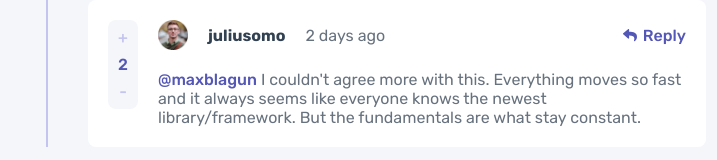
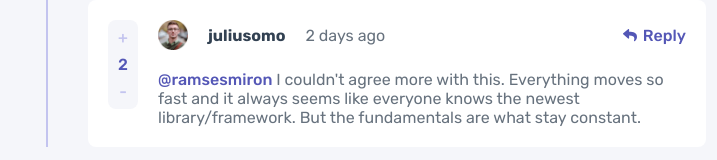
Before and after one commit to hendrixejegi/interactive-comments-section, a React (Vite) app: page / in a window 1280 px wide. Shown: the part 533-693 px from the top of the page, without its empty margins (284-1001 px from the left). Built offline with nearby package versions, Linux system fonts and the light colour scheme.

Commit message:
implement upvote feature to increadse vote when user clicks the upvote button

```diff
--- a/src/App.jsx
+++ b/src/App.jsx
@@ -11,13 +11,18 @@ export default function App() {
     <main>
       {comments.map(comment => {
         const { replies } = comment;
-        const { username } = comment.user;
 
         return (
           <div key={comment.id} className="comment-block">
-            <Comment comment={comment} user='' />
+            <Comment comment={comment} setComments={setComments} user='' />
             {(replies.length > 0) && <div className="reply-block">
-              {replies.map(reply => <Comment key={reply.id} comment={reply} user={username} />)}
+              {replies.map(reply => (
+                <Comment
+                  key={reply.id}
+                  comment={reply}
+                  setComments={setComments}
+                />
+              ))}
             </div>}
           </div>
         )
--- a/src/App.scss
+++ b/src/App.scss
@@ -92,7 +92,7 @@ button {
   border-inline-start: 2px solid $light-grayish-blue;
 }
 
-.respond-to {
+.replying-to {
   color: $moderate-blue;
   font-weight: $f-500;
 }
--- a/src/Comment.jsx
+++ b/src/Comment.jsx
@@ -1,12 +1,43 @@
-export default function Comment({comment, user}) {
+export default function Comment({comment, setComments, user}) {
   const image = comment.user.image.png;
+  const { replyingTo = ''} = comment;
+
+  function addVote(event) {
+    const { commentId } = event.target.dataset;
+    setComments(prevComments => prevComments.map(comment => {
+      if (comment.id === Number(commentId)) {
+        return {
+          ...comment,
+          score: comment.score + 1,
+        }
+      } else if (comment.replies && comment.replies.length > 0) {
+        // Check if comment has replies
+        const modReplies = comment.replies.map(reply => {
+          if (reply.id === Number(commentId)) {
+            return {
+              ...reply,
+              score: reply.score + 1,
+            }
+          } else {
+            return reply;
+          }
+        })
+        return {
+          ...comment,
+          replies: modReplies
+        };
+      } else {
+        return comment
+      }
+    }))
+  }
 
   return (
     <>
       <div className="comment">
         <div className="vote">
           <div className="vote-control">
-            <button className="upvote-btn">+</button>
+            <button className="upvote-btn" data-comment-id={comment.id} onClick={addVote}>+</button>
             <span className='score'>{comment.score}</span>
             <button className="downvote-btn">-</button>
           </div>
@@ -17,7 +48,7 @@ export default function Comment({comment, user}) {
           <span className='created-at'>{comment.createdAt}</span>
         </div>
         <button className='reply-btn'>Reply</button>
-        <p className='content'>{user && <span className="respond-to">@{user}</span>} {comment.content}</p>
+        <p className='content'>{replyingTo && <span className="replying-to">@{replyingTo} </span>}{comment.content}</p>
       </div>
     </>
   )
```
